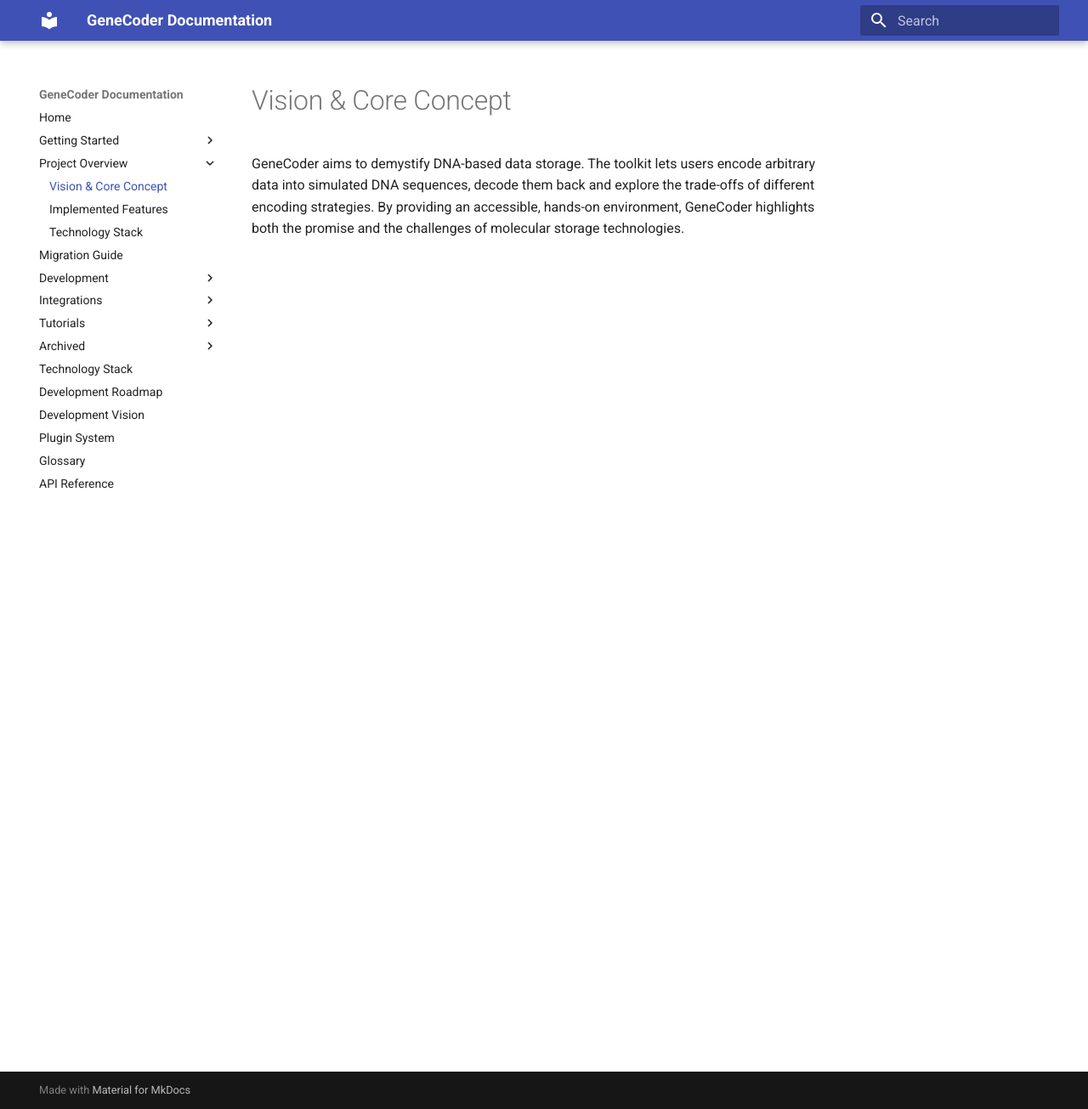
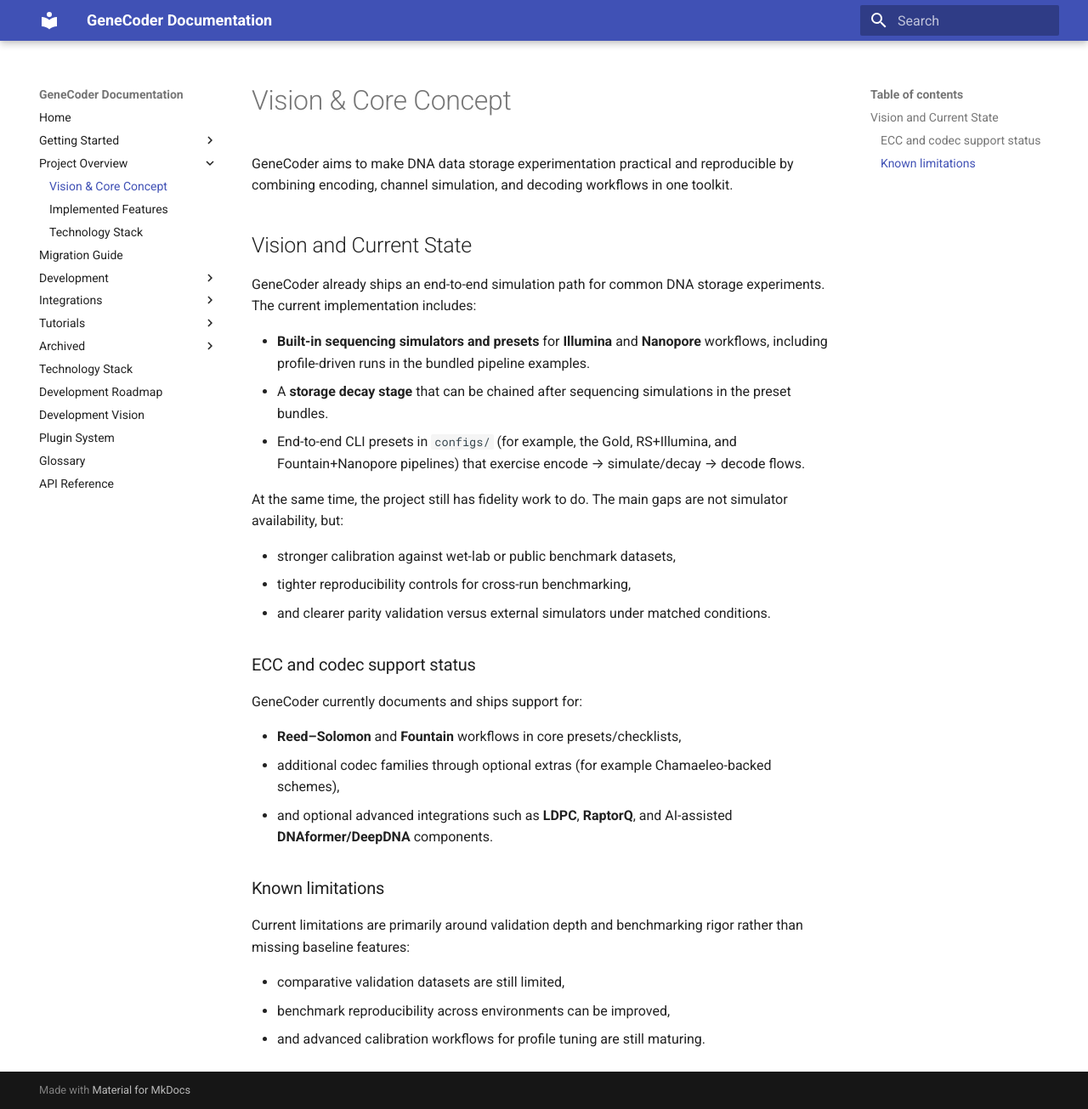
Before and after one commit to d0tTino/GeneCoder, an MkDocs documentation site: the page built from docs/vision.md, in a window 1280 px wide and 1305 px high. Shown: the whole window at 85% size. Built offline with MkDocs 1.6.1 and Material for MkDocs 9.7.7, drawn with Linux system fonts in a browser that asks for light colours.

Commit message:
docs: update vision section to reflect current simulator and ECC status

```diff
--- a/docs/vision.md
+++ b/docs/vision.md
@@ -1,3 +1,33 @@
 # Vision & Core Concept
 
-GeneCoder aims to demystify DNA-based data storage. The toolkit lets users encode arbitrary data into simulated DNA sequences, decode them back and explore the trade-offs of different encoding strategies. By providing an accessible, hands-on environment, GeneCoder highlights both the promise and the challenges of molecular storage technologies.
+GeneCoder aims to make DNA data storage experimentation practical and reproducible by combining encoding, channel simulation, and decoding workflows in one toolkit.
+
+## Vision and Current State
+
+GeneCoder already ships an end-to-end simulation path for common DNA storage experiments. The current implementation includes:
+
+- **Built-in sequencing simulators and presets** for **Illumina** and **Nanopore** workflows, including profile-driven runs in the bundled pipeline examples.
+- A **storage decay stage** that can be chained after sequencing simulations in the preset bundles.
+- End-to-end CLI presets in `configs/` (for example, the Gold, RS+Illumina, and Fountain+Nanopore pipelines) that exercise encode → simulate/decay → decode flows.
+
+At the same time, the project still has fidelity work to do. The main gaps are not simulator availability, but:
+
+- stronger calibration against wet-lab or public benchmark datasets,
+- tighter reproducibility controls for cross-run benchmarking,
+- and clearer parity validation versus external simulators under matched conditions.
+
+### ECC and codec support status
+
+GeneCoder currently documents and ships support for:
+
+- **Reed–Solomon** and **Fountain** workflows in core presets/checklists,
+- additional codec families through optional extras (for example Chamaeleo-backed schemes),
+- and optional advanced integrations such as **LDPC**, **RaptorQ**, and AI-assisted **DNAformer/DeepDNA** components.
+
+### Known limitations
+
+Current limitations are primarily around validation depth and benchmarking rigor rather than missing baseline features:
+
+- comparative validation datasets are still limited,
+- benchmark reproducibility across environments can be improved,
+- and advanced calibration workflows for profile tuning are still maturing.
```
